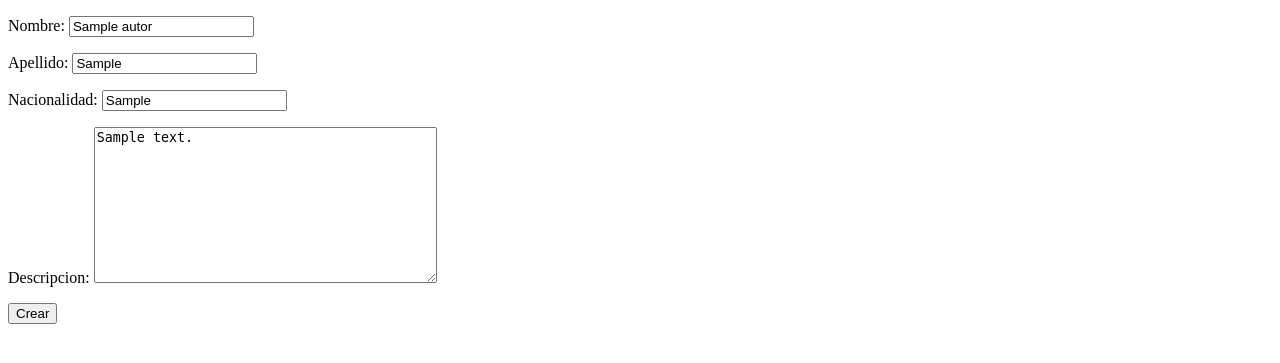
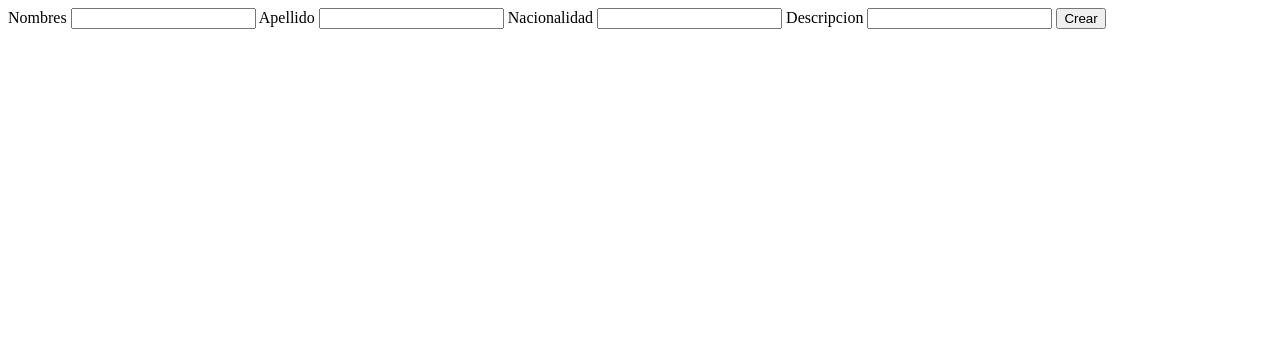
Before and after one commit to AgustinSileoni/Biblioteca, a Django app: page /libro/editar_autor/1 in a window 1280 px wide. Shown: the top 363 px of the page. Run offline with Django 4.2, Linux system fonts and the light colour scheme; tables that the repository leaves empty hold one stand-in row (values such as "Sample post").

Commit message:
Ultimo cambio de este tramo

```diff
--- a/Biblioteca/apps/libro/views.py
+++ b/Biblioteca/apps/libro/views.py
@@ -11,13 +11,14 @@
     return render(request, 'index.html')
 
 def crearAutor(request):
+    print(request.POST)
     if request.method == 'POST':  #Si el metodo utilizado es post
-        autor_form = AutorForm(request.POST)  ##Relleno autor_form con los datos del POST
-        if autor_form.is_valid():   ##Verifica que los datos ingresados sean validos (Propio de form)
-            autor_form.save()   ##Guarda los datos (Propio de form)
-            return redirect('index') ##Me redirige a una url
-    else:
-        autor_form = AutorForm()
+        autor_form = AutorForm(request.POST)
+        if autor_form.is_valid():
+            autor_form.save()
+            return redirect('index')
+        else:
+            autor_form = AutorForm()
     return render(request, 'libro/crear_autor.html',{'autor_form':autor_form})
 
 def listarAutor(request):
--- a/Biblioteca/templates/libro/crear_autor.html
+++ b/Biblioteca/templates/libro/crear_autor.html
@@ -6,10 +6,18 @@
 
 {%block body%}
 <form method="POST">
+    {% csrf_token%}
     {%if error%}
         <h2>{{error}}</h2>
     {%else%}
-        {{autor_form.as_p}}
+        <label>Nombres</label>
+        <input type="text" name="nombre">
+        <label>Apellido</label>
+        <input type="text" name="apellido">
+        <label>Nacionalidad</label>
+        <input type="text" name="nacionalidad">
+        <label>Descripcion</label>
+        <input type="text" name="descripcion">
         <button type="submit">Crear</button>
     {%endif%}
 </form>
```
